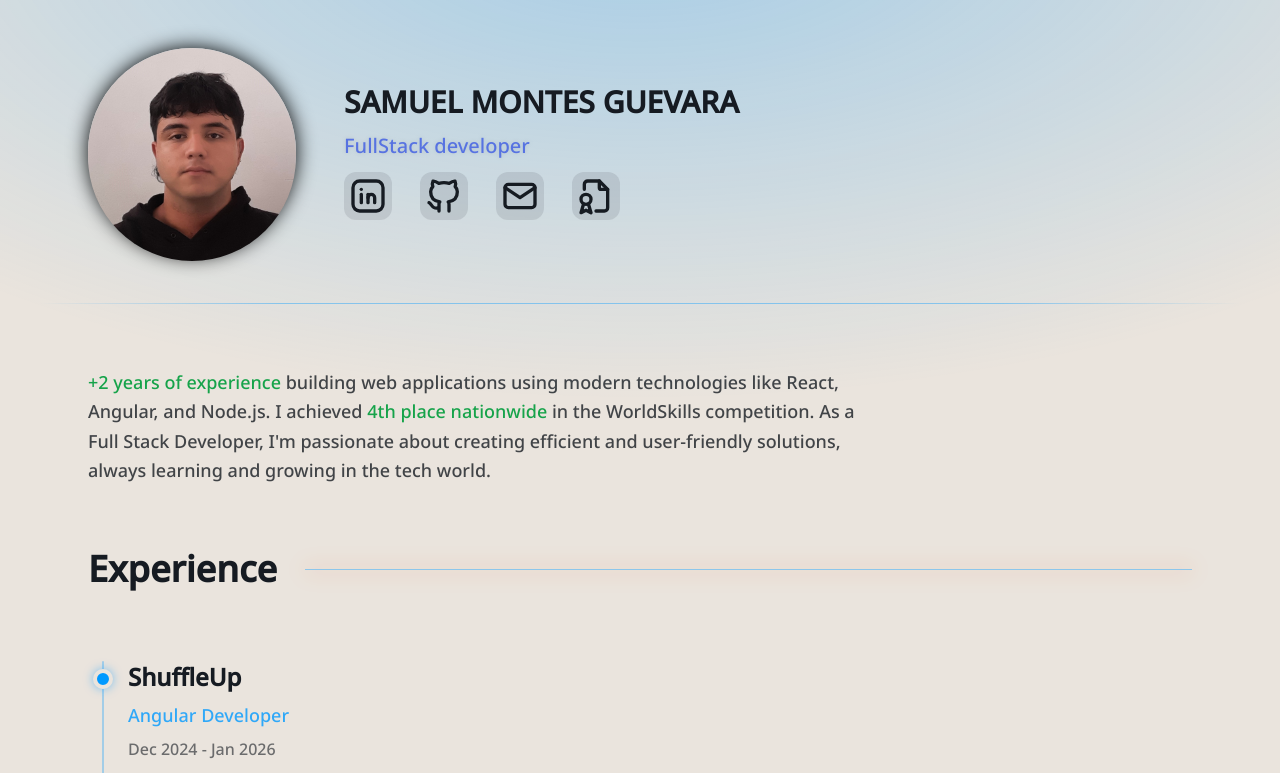
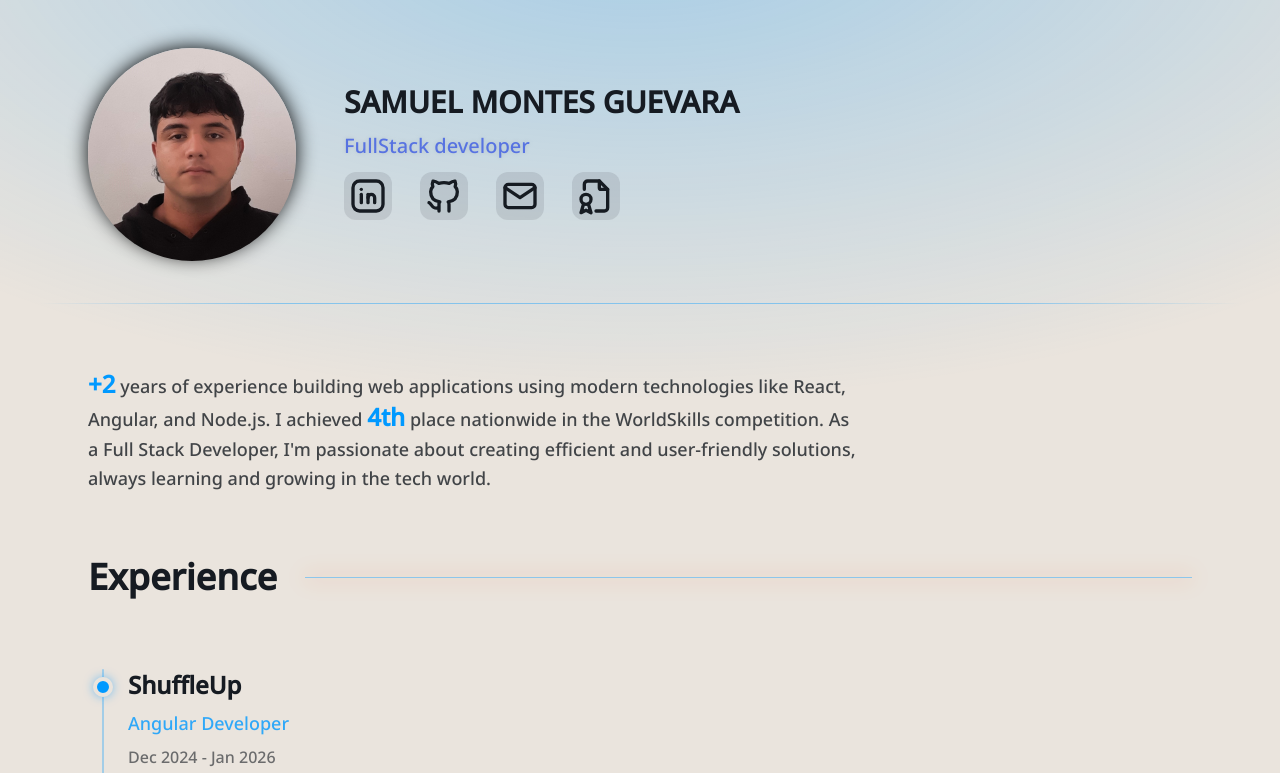
Before and after one commit to Montes01/ReactPortfolio, a React (Vite) app: page / in a window 1280 px wide. Shown: the top 773 px of the page. Built offline with nearby package versions, Linux system fonts and the light colour scheme.

Commit message:
style: add highlight color to tailwind, enhance About section with glowing numbers

```diff
--- a/src/components/body/About.tsx
+++ b/src/components/body/About.tsx
@@ -4,7 +4,7 @@ const About = memo(function About() {
   return (
     <section className="flex flex-col px-12 smaller:px-5 my-16">
       <p className="text-lg dark:text-secondary-dark/80 text-secondary-light/80 leading-relaxed max-w-3xl">
-        <span className="dark:text-neon-green text-green-600">+2 years of experience</span> building web applications using modern technologies like React, Angular, and Node.js. I achieved <span className="dark:text-neon-green text-green-600">4th place nationwide</span> in the WorldSkills competition. As a Full Stack Developer, I'm passionate about creating efficient and user-friendly solutions, always learning and growing in the tech world.
+        <span className="text-2xl font-bold text-highlight dark:drop-shadow-[0_0_8px_rgba(9,255,255,0.8)]">+2</span> years of experience building web applications using modern technologies like React, Angular, and Node.js. I achieved <span className="text-2xl font-bold text-highlight dark:drop-shadow-[0_0_8px_rgba(9,255,255,0.8)]">4th</span> place nationwide in the WorldSkills competition. As a Full Stack Developer, I'm passionate about creating efficient and user-friendly solutions, always learning and growing in the tech world.
       </p>
     </section>
   );
--- a/tailwind.config.js
+++ b/tailwind.config.js
@@ -45,6 +45,7 @@ export default {
           light: "#3545FF",
         },
         neon: "#09F",
+        highlight: "#09F",
       },
       maxWidth: {
         limit: "1200px",
```
